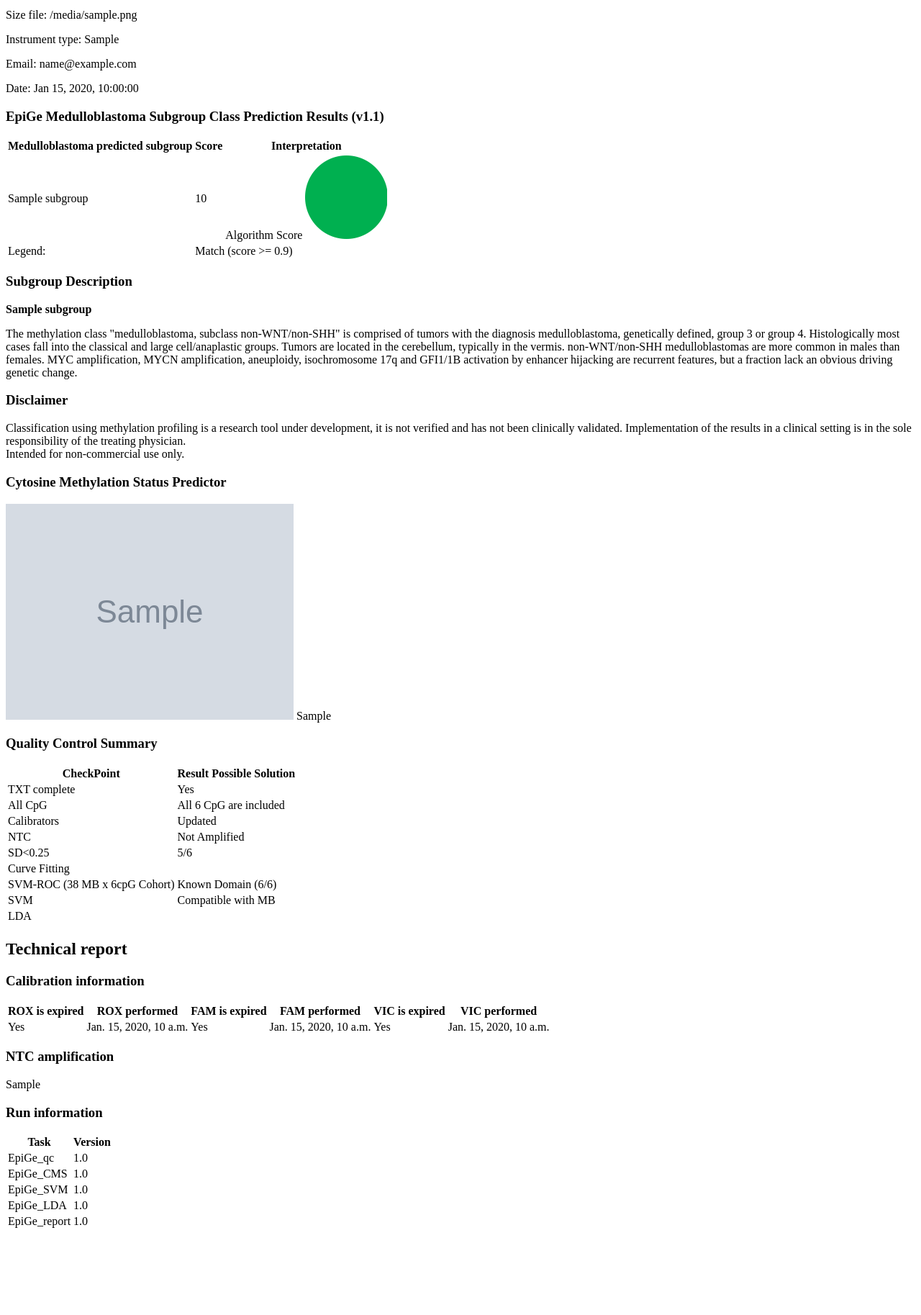
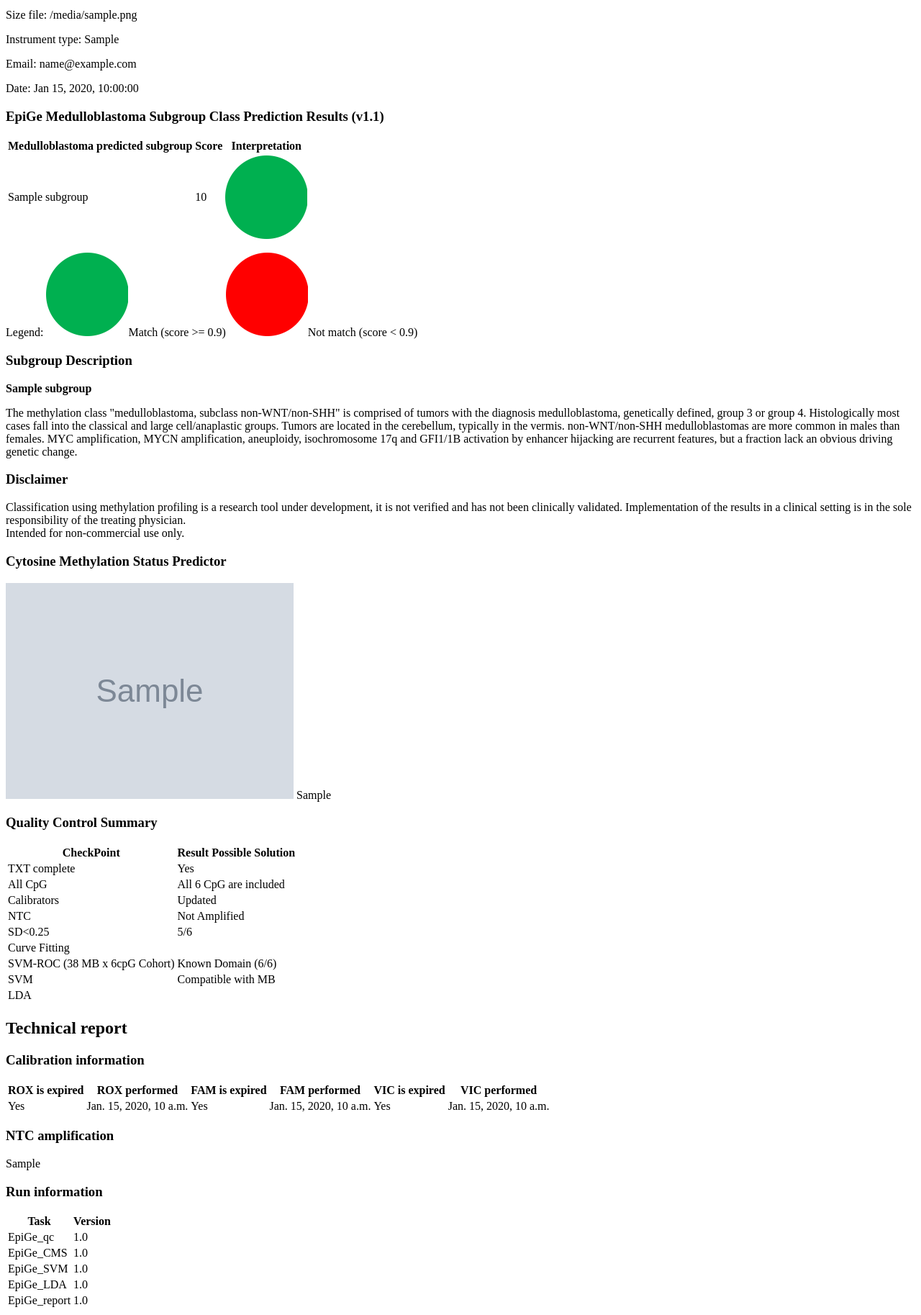
Before and after one commit to b2slab/epigeapp, a Django app: template templates/core_app/report/pdf.html in a window 1280 px wide. Shown: the part 633-2460 px from the top of the page at 72% size. Before the commit the page ends 2339 px from the top, so only its background shows below. Run offline with Django 3.2, Linux system fonts and the light colour scheme; the template is opened without the code that fills it: most values are stand-ins (such as "Sample title", 1, 10 or a date in 2020); grey boxes marked "Sample" are stand-in pictures.

Commit message:
Puntos en la interpretacion de la tabla predicted class

```diff
--- a/templates/core_app/report/pdf.html
+++ b/templates/core_app/report/pdf.html
@@ -25,14 +25,15 @@
             <tr class="row{% cycle "1" "2" %}">
                 <td>{{ report.subgroup }}</td>
                 <td>{{ report.score }}</td>
-                <td>Algorithm Score <img class="points" src="{% static 'img/green_point.png' %}" alt="green_point"></td>
-            </tr>
-            <tr>
-                <td>Legend:</td>
-                <td colspan="3">Match (score >= 0.9)</td>
+                {% if report.score > 0.9 %}
+                    <td><img class="points" src="{% static 'img/green_point.png' %}" alt="green_point"></td>
+                {% else %}
+                    <td><img class="points" src="{% static 'img/Red_point.png' %}" alt="red_point"></td>
+                {% endif %}
             </tr>
             </tbody>
         </table>
+        <p>Legend: <img class="points" src="{% static 'img/green_point.png' %}" alt="green_point">Match (score >= 0.9)<img class="points" src="{% static 'img/Red_point.png' %}" alt="green_point">Not match (score < 0.9)</p>
         <h3>Subgroup Description</h3>
         <p><b>{{ report.subgroup }}</b></p>
         <p class="block-text">
```
